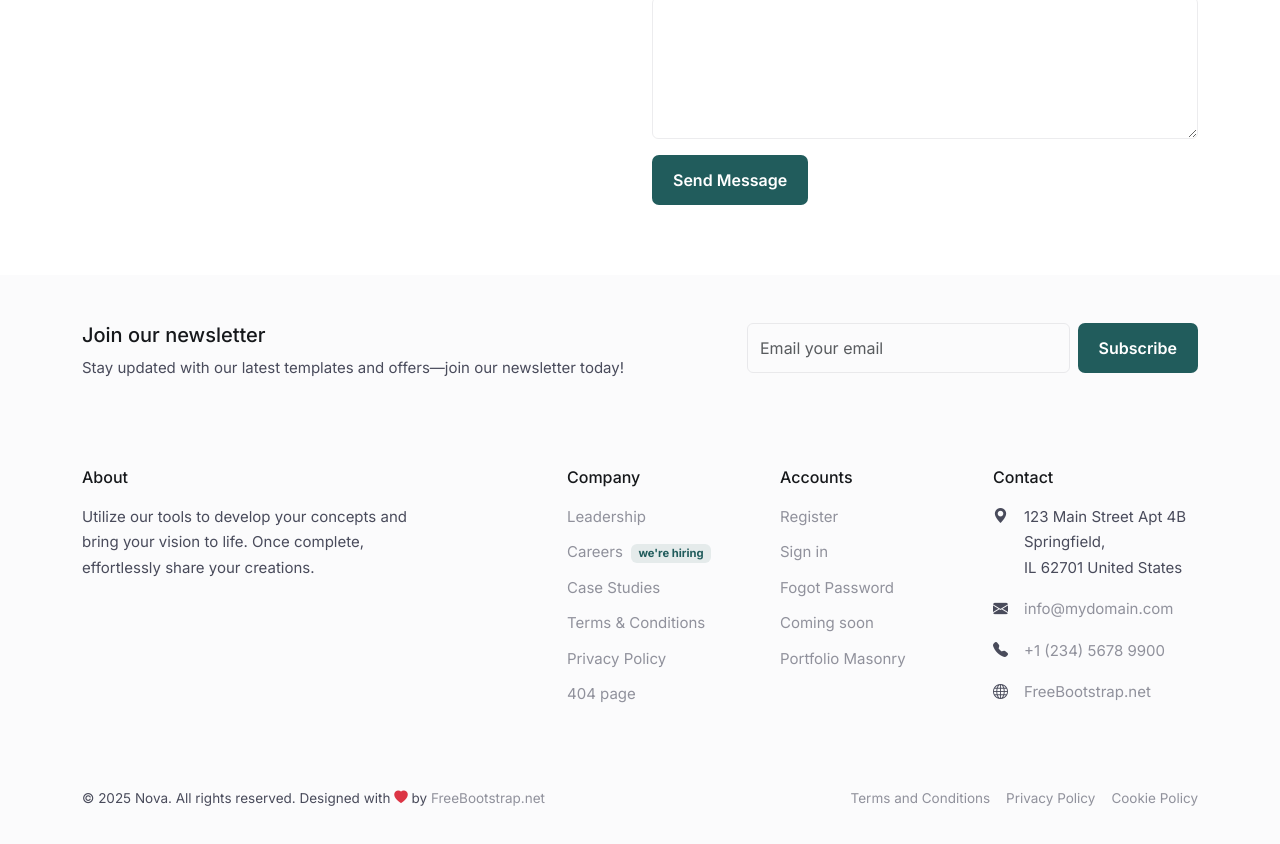
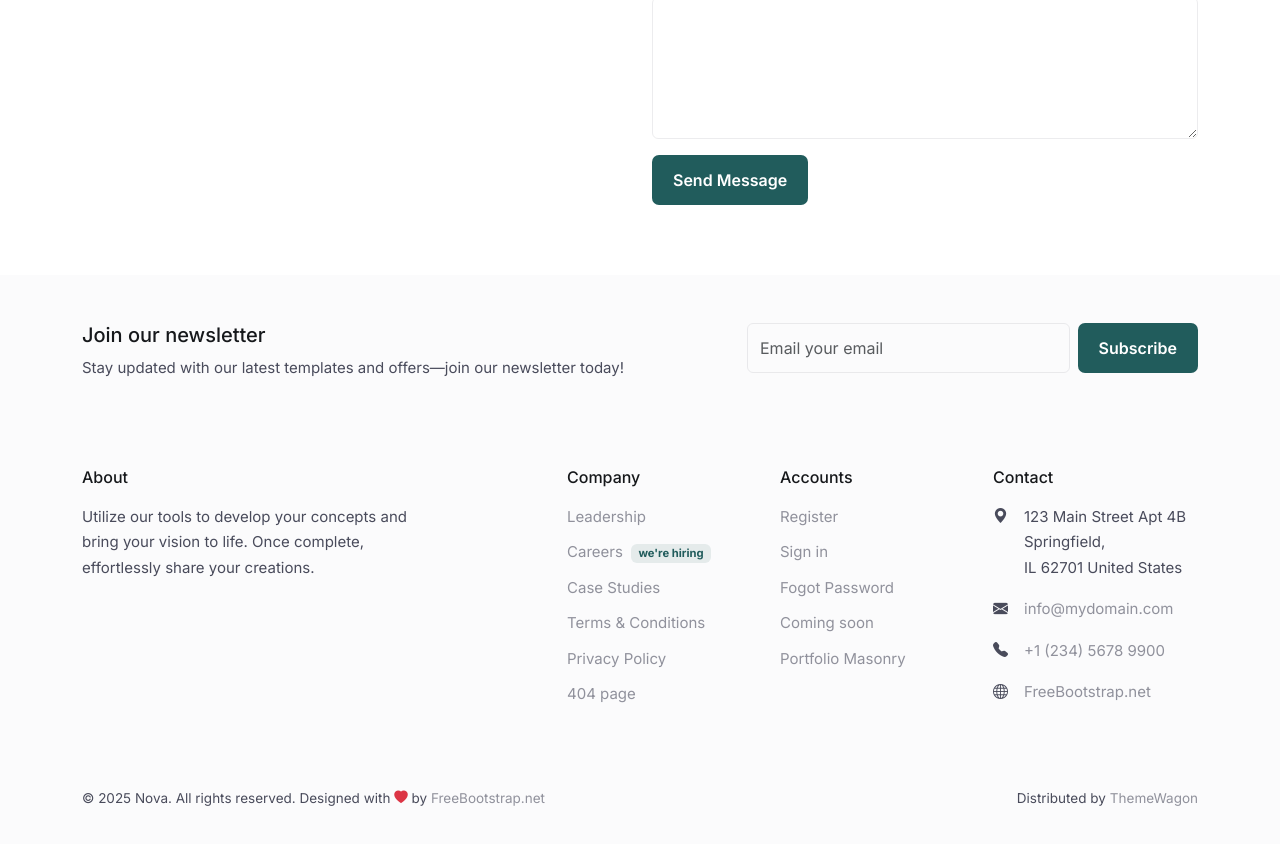
Before and after one commit to themewagon/Nova-Bootstrap, a plain HTML site: page index.html in a window 1280 px wide. Shown: the part 7623-8467 px from the top of the page. Drawn offline with Linux system fonts and the light colour scheme.

Commit message:
footer updated

```diff
--- a/index.html
+++ b/index.html
@@ -785,7 +785,7 @@ License: https://freebootstrap.net/license
                 <script>document.write(new Date().getFullYear());</script> Nova.
                  All rights reserved. Designed with <i class="bi bi-heart-fill text-danger"></i> by <a href="https://freebootstrap.net">FreeBootstrap.net</a>
               </div>
-              <div class="col-xl-4 justify-content-start justify-content-xl-end quick-links d-flex flex-column flex-xl-row text-center text-xl-start gap-3"><a href="#">Terms and Conditions</a><a href="#">Privacy Policy</a><a href="#">Cookie Policy</a></div>
+              <div class="col-xl-4 justify-content-start justify-content-xl-end quick-links d-flex flex-column flex-xl-row text-center text-xl-start gap-1">Distributed by<a href="https://themewagon.com" target="_blank">ThemeWagon</a></div>
             </div>
           </div>
         </footer>
```
Also changed, not shown: 1 other file.
